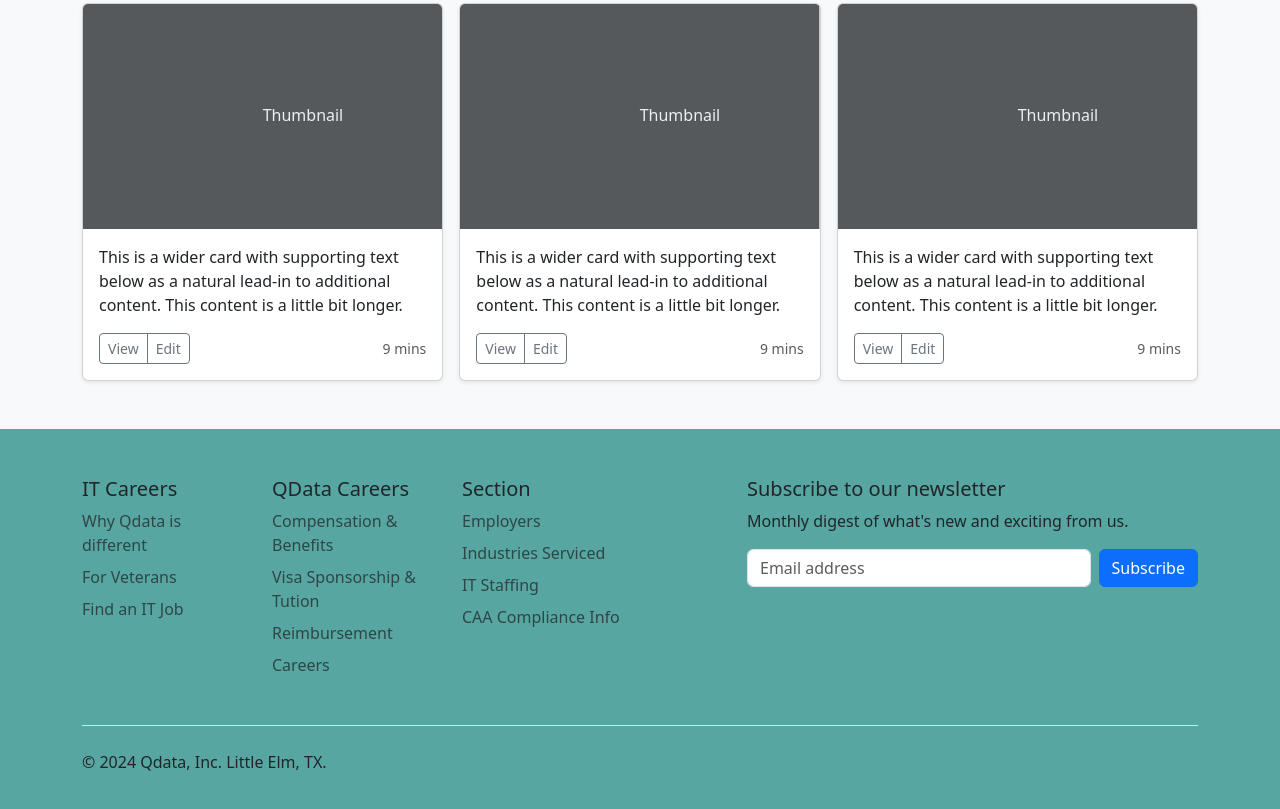
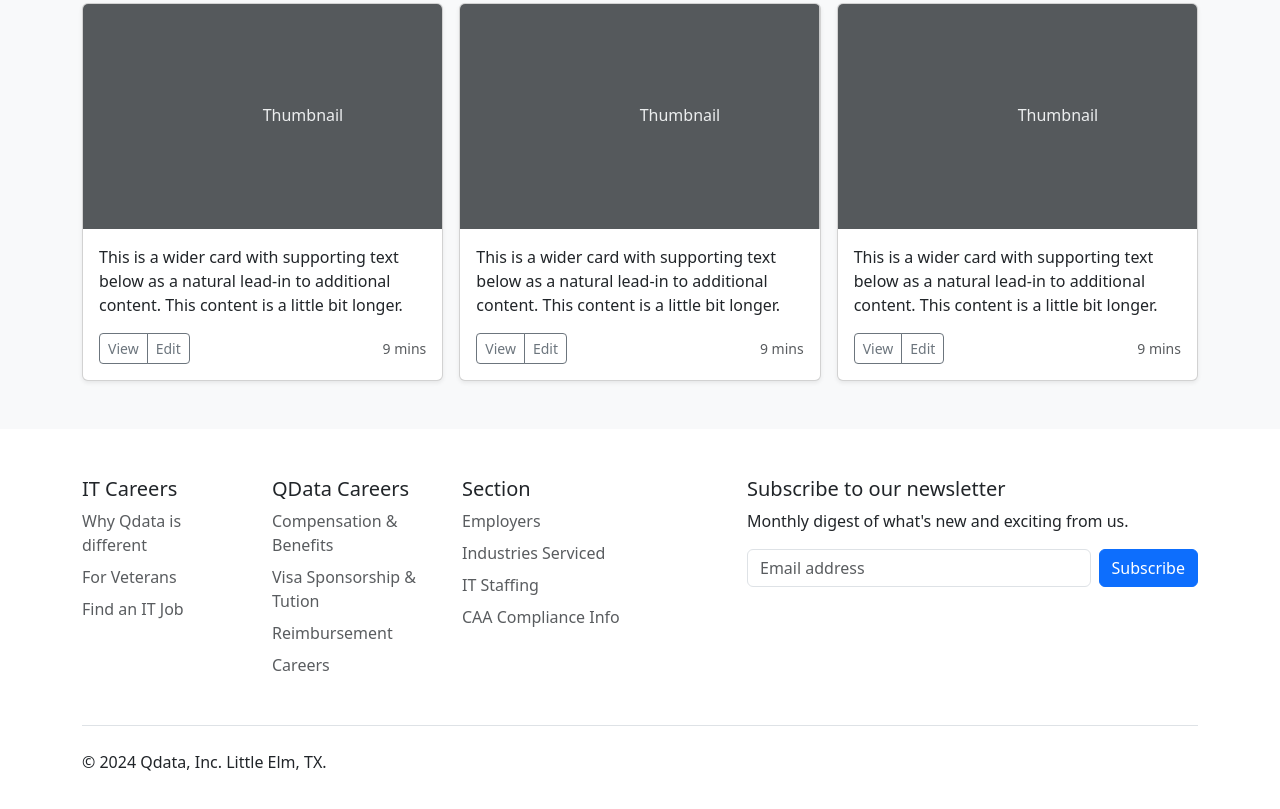
Before and after one commit to sachinprasad1998mav/QdataWebsite, a plain HTML site: page index.html in a window 1280 px wide. Shown: the part 2985-3794 px from the top of the page. Drawn offline with nearby package versions, Linux system fonts and the light colour scheme.

Commit message:
footer color changed

```diff
--- a/css/style.css
+++ b/css/style.css
@@ -16,5 +16,5 @@
 }
 
 .section-footer {
-  background-color: #57a6a1;
+  background-color: white;
 }
```
